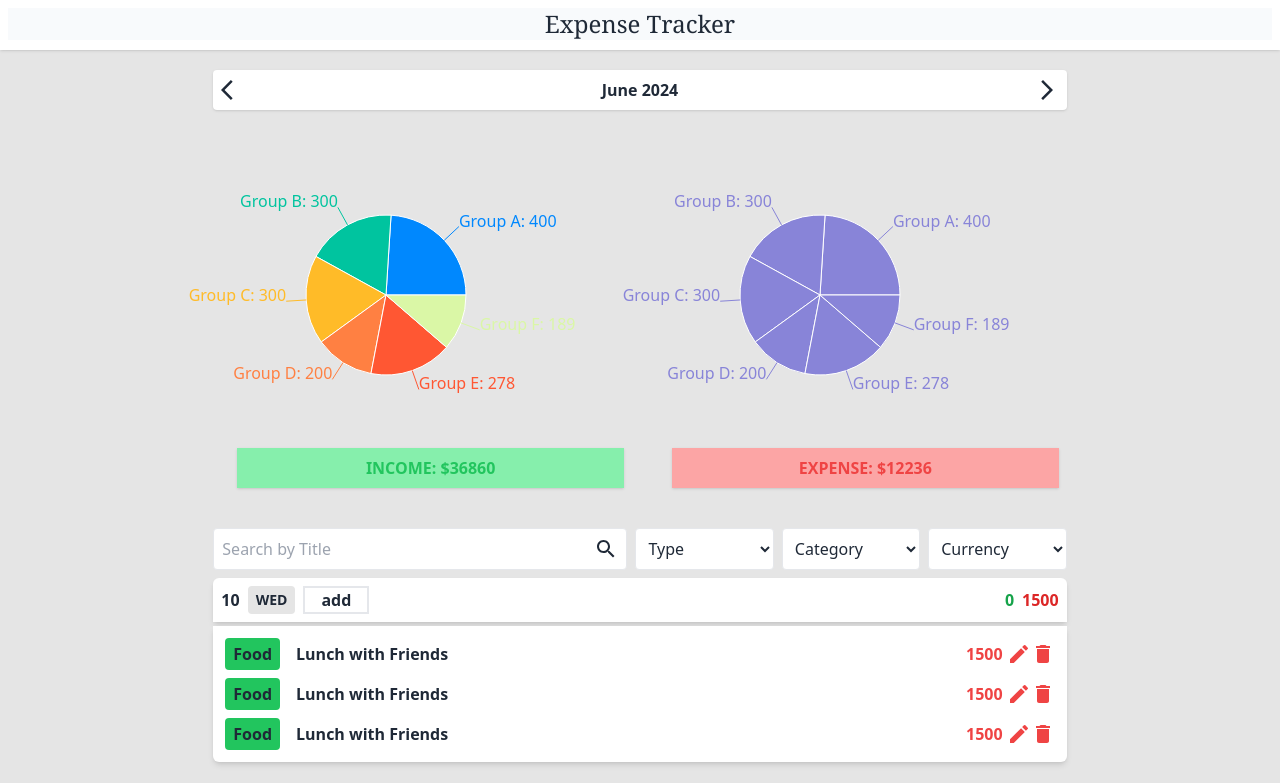
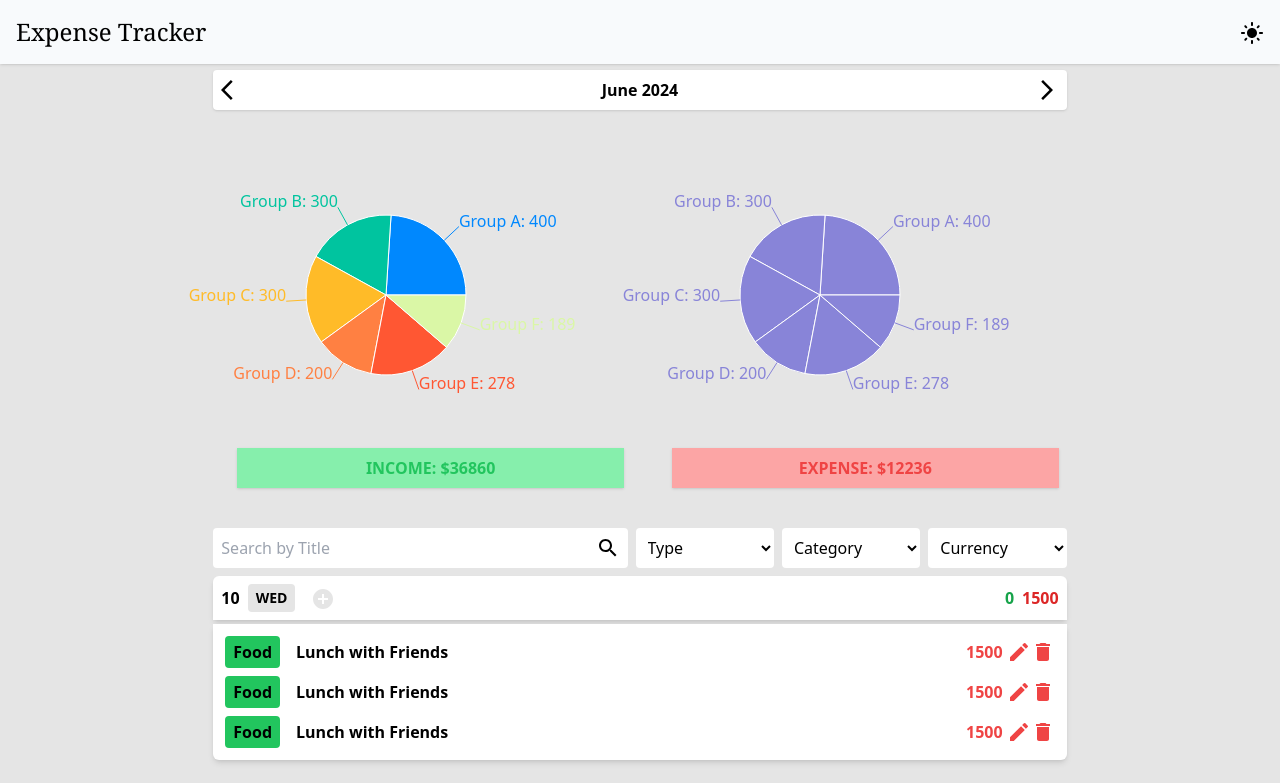
Before and after one commit to Kxrishx03/Codolio-Interview-Task-2024, a React (Vite) app in the folder Frontend/: page / in a window 1280 px wide. Shown: the top 783 px of the page. Built offline with nearby package versions, Linux system fonts and the light colour scheme.

Commit message:
"Theme added"

```diff
--- a/Frontend/src/components/Items.jsx
+++ b/Frontend/src/components/Items.jsx
@@ -12,8 +12,8 @@ export function Item(){
         <>
             <div  className='flex justify-between m-1'>
             <div className='flex align-center'>
-                <h3 className='bg-green-500 pl-2 pt-1 pr-2 pb-1 rounded font-bold'>Food</h3>
-                <p className='mx-4 text-center font-bold flex items-center'>Lunch with Friends</p>
+                <h3 className='bg-green-500 pl-2 pt-1 pr-2 pb-1 rounded font-bold cursor-default'>Food</h3>
+                <p className='mx-4 text-center font-bold flex items-center cursor-default'>Lunch with Friends</p>
             </div>
             <div className='flex items-center'>
                 <p className='font-bold text-red-500 mr-1 flex items-center'>1500</p>
--- a/Frontend/src/components/Navbar.jsx
+++ b/Frontend/src/components/Navbar.jsx
@@ -1,8 +1,23 @@
+import React from 'react';
+import DarkModeIcon from '@mui/icons-material/DarkMode';
+import LightModeIcon from '@mui/icons-material/LightMode';
+import { useSelector, useDispatch } from 'react-redux';
+import { toggleTheme } from '../redux/themeSlice';
 
-export function Navbar(){
+export function Navbar() {
+    const lightTheme = useSelector((state) => state.themeKey);
+    const dispatch = useDispatch();
+
+    const handleThemeToggle = () => {
+        dispatch(toggleTheme());
+    };
+
     return (
-       <div className="bg-slate-50 mb-0.5 w-[100%] sticky top-0 text-center ">
-        <h1 className="text-bold text-2xl font-serif" > Expense Tracker</h1>
-       </div>
+        <div className={`w-full sticky top-0 flex justify-between items-center p-2 ${lightTheme ? 'bg-slate-50 text-black' : 'bg-gray-800 text-white'}`}>
+            <h1 className="text-bold text-2xl font-serif cursor-default">Expense Tracker</h1>
+            <div onClick={handleThemeToggle} className="cursor-pointer">
+                {lightTheme ? <LightModeIcon /> : <DarkModeIcon />}
+            </div>
+        </div>
     );
 }
--- a/Frontend/src/components/SearchBar.jsx
+++ b/Frontend/src/components/SearchBar.jsx
@@ -1,23 +1,27 @@
+import React from 'react';
 import SearchIcon from '@mui/icons-material/Search';
+import { useSelector } from 'react-redux';
 
 export function SearchBar() {
+    const lightTheme = useSelector((state) => state.themeKey);
+
     return (
-        <div className='flex items-center bg-neutral-200 w-10/12 lg:w-8/12  rounded mt-4'>
-            <div className='flex items-center w-6/12 rounded border bg-white p-2'>
+        <div className={`flex items-center w-10/12 lg:w-8/12 rounded mt-4 ${lightTheme ? 'bg-neutral-200' : 'bg-gray-800'}`}>
+            <div className={`flex items-center w-6/12 rounded border-none p-2 ${lightTheme ? 'bg-white' : 'bg-gray-600'}`}>
                 <input
                     type="text"
                     placeholder="Search by Title"
-                    className='flex-grow border-none outline-none bg-transparent '
+                    className={`flex-grow border-none outline-none ${lightTheme ? 'bg-transparent text-black' : 'bg-transparent text-white'}`}
                 />
-                <SearchIcon />
+                <SearchIcon className={lightTheme ? 'text-black' : 'text-white'} />
             </div>
 
-            <select className="p-2 bg-white rounded border w-2/12 ml-2">
+            <select className={`p-2 rounded border-none w-2/12 ml-2 ${lightTheme ? 'bg-white text-black' : 'bg-gray-600 text-white'}`}>
                 <option value="type" selected>Type</option>
                 <option value="income">Income</option>
                 <option value="expense">Expense</option>
             </select>
-            <select className="p-2 bg-white rounded border w-2/12 ml-2">
+            <select className={`p-2 rounded border-none w-2/12 ml-2 ${lightTheme ? 'bg-white text-black' : 'bg-gray-600 text-white'}`}>
                 <option value="Category" selected>Category</option>
                 <option value="Healthcare">Healthcare</option>
                 <option value="Shopping">Shopping</option>
@@ -26,9 +30,9 @@ export function SearchBar() {
                 <option value="Investment">Investment</option>
                 <option value="Entertainment">Entertainment</option>
                 <option value="Education">Education</option>
-                <option value="Transportaion">Transportaion</option>
+                <option value="Transportation">Transportation</option>
             </select>
-            <select className="p-2 bg-white rounded border w-2/12 ml-2">
+            <select className={`p-2 rounded border-none w-2/12 ml-2 ${lightTheme ? 'bg-white text-black' : 'bg-gray-600 text-white'}`}>
                 <option value="Currency" selected>Currency</option>
                 <option value="USD">US Dollar (USD)</option>
                 <option value="INR">Indian Rupee (INR)</option>
--- a/Frontend/src/components/Transaction.jsx
+++ b/Frontend/src/components/Transaction.jsx
@@ -1,33 +1,39 @@
+import React from 'react';
 import Details from "./details";
 import { Item } from "./Items";
+import AddCircleIcon from '@mui/icons-material/AddCircle';
+import { useSelector } from 'react-redux';
 
 export function Transaction() {
+    const lightTheme = useSelector((state) => state.themeKey);
+
     return (
         <>
-            <div className="flex flex-col w-10/12 lg:w-8/12 mt-2">
-                <div className="flex justify-between items-center bg-white p-2 rounded-t-md shadow-md">
+            <div className={`flex flex-col w-10/12 lg:w-8/12 mt-2 ${lightTheme ? 'text-black' : 'text-white'}`}>
+                <div className={`flex justify-between items-center p-2 rounded-t-md shadow-md ${lightTheme ? 'bg-white' : 'bg-gray-700'}`}>
                     <div className="font-bold flex items-center">
                         10
-                        <span className="bg-neutral-200 mx-2 px-2 py-1 rounded text-sm font-bold">WED</span>
-                        <button onClick={() => document.getElementById('my_modal_1').showModal()} className=" px-4 border-2">add</button>
+                        <span className={`mx-2 px-2 py-1 rounded text-sm font-bold ${lightTheme ? 'bg-neutral-200' : 'bg-gray-600'}`}>WED</span>
+                        <button onClick={() => document.getElementById('my_modal_1').showModal()} className="px-2 ">
+                           <AddCircleIcon className={`${lightTheme ? 'text-neutral-200' : 'text-gray-600'}`} />
+                        </button>
                     </div>
                     <div className="flex items-center">
                         <span className="font-bold text-green-600 mr-2">0</span>
                         <span className="font-bold text-red-600">1500</span>
                     </div>
                 </div>
-                <div className="flex flex-col justify-evenly bg-white mt-1 mb-4 p-2 rounded-b-md shadow-md">
+                <div className={`flex flex-col justify-evenly mt-1 mb-4 p-2 rounded-b-md shadow-md ${lightTheme ? 'bg-white' : 'bg-gray-700'}`}>
                     <Item />
                     <Item />
                     <Item />
                 </div>
             </div>
 
-            {/* modal  */}
-
+            {/* Modal */}
             <dialog id="my_modal_1" className="modal">
-                <div className="modal-box">
-                    <Details/>
+                <div className={`modal-box ${lightTheme ? 'bg-white text-black' : 'bg-gray-800 text-white'}`}>
+                    <Details />
                     <div className="modal-action">
                         <form method="dialog">
                             <button className="btn">Close</button>
@@ -35,8 +41,6 @@ export function Transaction() {
                     </div>
                 </div>
             </dialog>
-
         </>
-
     );
 }
--- a/Frontend/src/pages/Home.jsx
+++ b/Frontend/src/pages/Home.jsx
@@ -1,7 +1,7 @@
 import React from 'react';
 import ArrowBackIosIcon from '@mui/icons-material/ArrowBackIos';
 import ArrowForwardIosIcon from '@mui/icons-material/ArrowForwardIos';
-
+import { useSelector } from 'react-redux';
 import { Navbar } from "../components/Navbar";
 import { Chart } from '../components/Chart';
 import { SearchBar } from '../components/SearchBar';
@@ -20,58 +20,56 @@ const data01 = [
 const incomeLabelFormatter = ({ name, value }) => `${name}: ${value}`;
 const expenseLabelFormatter = ({ name, value }) => `${name}: ${value}`;
 
+export function Home() {
+    //Initially lightTheme is used
+    const lightTheme = useSelector((state) => state.themeKey);
 
-export function Home() {
     return (
-        <div className="flex flex-col items-center bg-neutral-200 w-[100%] ">
+        <div className={`flex flex-col items-center w-[100%] ${lightTheme ? 'bg-slate-50 text-black' : 'bg-gray-800 text-white'}`}>
             {/* Navbar component fixed to top with padding */}
-            <div className="fixed top-0 left-0 w-full z-10 p-2 bg-white shadow">
+            <div className="fixed top-0 left-0 w-full z-10 p-2  shadow ${lightTheme ? 'bg-white text-black' : 'bg-gray-800 text-white'}`">
                 <Navbar />
             </div>
 
             {/* Main content */}
-            <div className="flex flex-col justify-center items-center bg-neutral-200  w-full mt-16 h-full">
+            <div className={`flex flex-col justify-center items-center w-full mt-16 h-full ${lightTheme ? 'bg-neutral-200' : 'bg-gray-800'}`}>
                 {/* Date Section */}
-                <div className='flex justify-between items-center my-1.5 bg-white w-10/12 lg:w-8/12 p-2 rounded shadow'>
+                <div className={`flex justify-between items-center my-1.5 w-10/12 lg:w-8/12 p-2 rounded shadow ${lightTheme ? 'bg-white' : 'bg-gray-700'}`}>
                     <ArrowBackIosIcon />
-                    <div className='font-bold'>June 2024</div>
+                    <div className="font-bold cursor-default">June 2024</div>
                     <ArrowForwardIosIcon />
                 </div>
 
                 {/* Chart Section */}
-                <div className="flex justify-between items-center w-10/12 lg:w-8/12 bg-neutral-200 p-2 space-x-4">
-                    <div className="flex flex-col items-center bg-neutral-200 p-4 w-1/2">
+                <div className="flex justify-between items-center w-10/12 lg:w-8/12 p-2 space-x-4">
+                    <div className={`flex flex-col items-center p-4 w-1/2 ${lightTheme ? 'bg-neutral-200' : 'bg-gray-800'}`}>
                         <Chart
                             chartdata={data01}
                             colorCombination={false}
                             labelFormatter={incomeLabelFormatter}
-
                         />
-                        <div className="text-green-500 text-center justify-between font-bold mt-2 p-2  bg-green-300 w-full shadow">
+                        <div className="text-green-500 text-center justify-between font-bold mt-2 p-2 bg-green-300 w-full shadow">
                             INCOME: ${36860}
                         </div>
                     </div>
-                    <div className="flex flex-col items-center bg-neutral-200 p-4 w-1/2">
+                    <div className={`flex flex-col items-center p-4 w-1/2 ${lightTheme ? 'bg-neutral-200' : 'bg-gray-800'}`}>
                         <Chart
                             chartdata={data01}
                             colorCombination={true}
                             labelFormatter={expenseLabelFormatter}
-
                         />
                         <div className="text-red-500 text-center font-bold mt-2 p-2 bg-red-300 w-full shadow">
                             EXPENSE: ${12236}
                         </div>
                     </div>
-
                 </div>
-
-
-            </div>
-            <div className='flex flex-col justify-center items-center bg-neutral-200 w-full  '>
-            <SearchBar />
             </div>
 
-            <div className='flex flex-col justify-center items-center bg-neutral-200 w-full  h-full'>
+            <div className={`flex flex-col justify-center items-center w-full ${lightTheme ? 'bg-neutral-200' : 'bg-gray-800'}`}>
+                <SearchBar />
+            </div>
+
+            <div className={`flex flex-col justify-center items-center w-full h-full ${lightTheme ? 'bg-neutral-200' : 'bg-gray-800'}`}>
                 <Transaction />
                 <Transaction />
                 <Transaction />
@@ -79,9 +77,6 @@ export function Home() {
                 <Transaction />
                 <Transaction />
             </div>
-
-
-
         </div>
     );
 }
```
Also changed, not shown: Frontend/src/components/details.jsx (+24 -3 lines), Frontend/src/redux/transactionSlice.jsx (+7 -7 lines).
